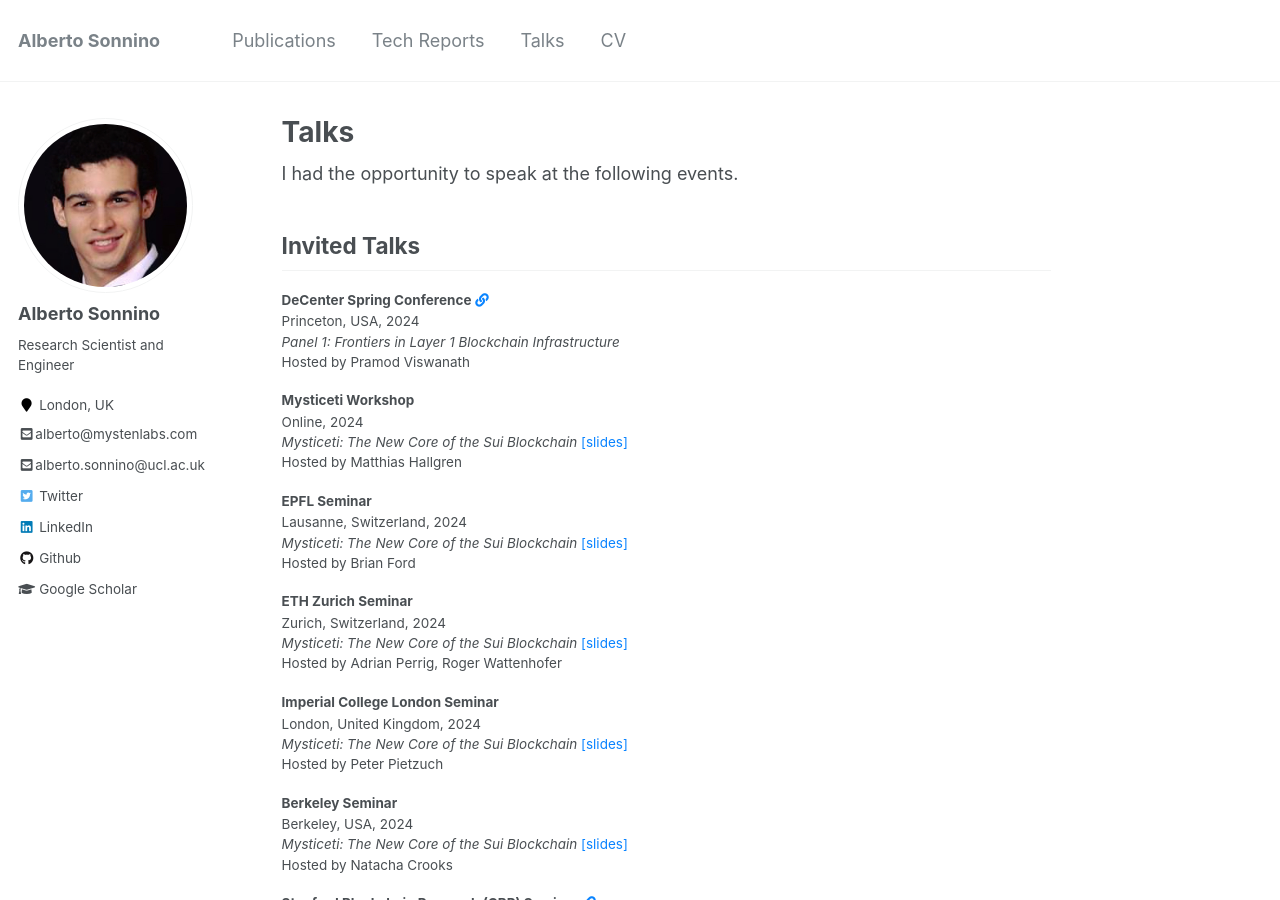
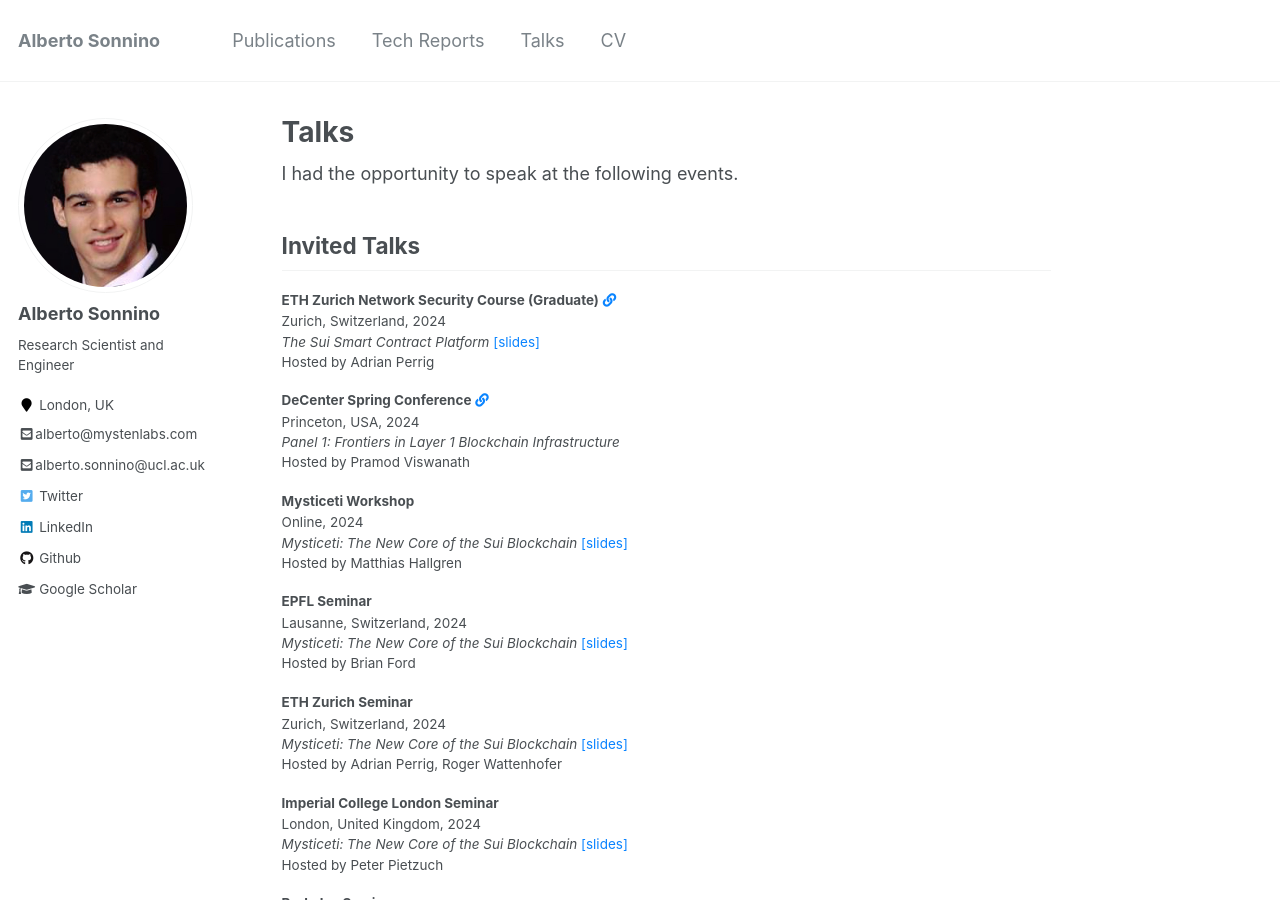
Before and after one commit to asonnino/asonnino.github.io, a Jekyll site: the page built from _pages/talks.md, in a window 1280 px wide and 900 px high. Built offline with Jekyll 4.4.1, drawn with Linux system fonts in a browser that asks for light colours; some of the changed text lies outside the part shown.

Commit message:
feat: Udpate upcoming talks

```diff
--- a/_data/talks.json
+++ b/_data/talks.json
@@ -700,4 +700,36 @@
     "date": 2024,
     "link": "https://opodis2024.imtlucca.it"
   },
+  {
+    "category": "invited",
+    "title": "Modern Blockchains: Broadcast and Execution",
+    "event": "UCL Information Security Guest Lecture",
+    "location": "London, United Kingdom",
+    "date": 2024,
+    "hosts": ["Philipp Jovanovic"],
+    "slides": "sui-lutris-v5.pdf",
+    "papers": [
+      "sui-lutris.pdf",
+      "consensus-dos.pdf",
+      "fastpay.pdf",
+      "sui-whitepaper.pdf"
+    ],
+  },
+  {
+    "category": "invited",
+    "title": "The Sui Smart Contract Platform",
+    "event": "ETH Zurich Network Security Course (Graduate)",
+    "location": "Zurich, Switzerland",
+    "date": 2024,
+    "hosts": ["Adrian Perrig"],
+    "slides": "sui-lutris-v5.pdf",
+    "papers": [
+      "sui-lutris.pdf",
+      "consensus-dos.pdf",
+      "fastpay.pdf",
+      "sui-whitepaper.pdf"
+    ],
+    "link": "https://netsec.ethz.ch/courses/netsec-2024"
+  },
+
 ]
```
